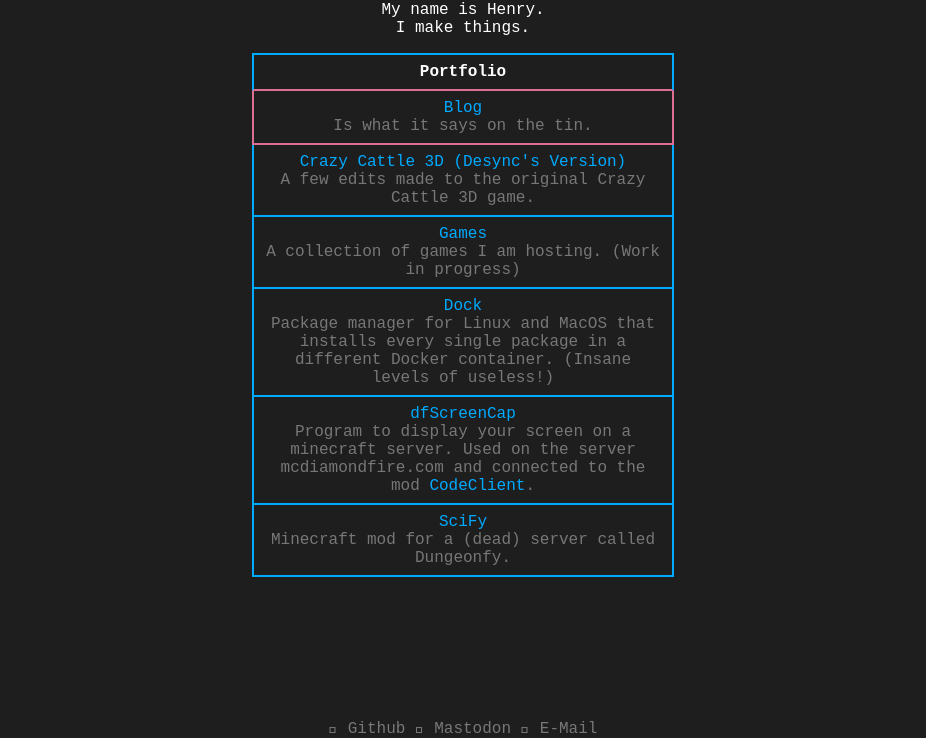
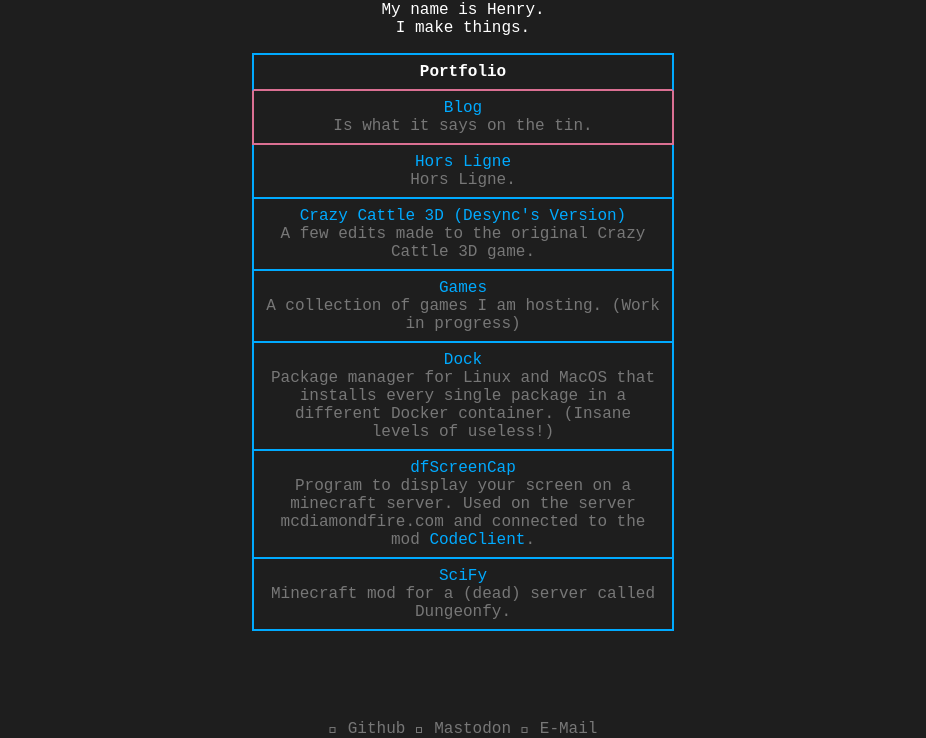
Before and after one commit to Desyncfy/desyncfy.github.io, a plain HTML site: page index.html in a window 1280 px wide. Shown: the part 62-800 px from the top of the page, without its empty margins (177-1103 px from the left). Drawn offline with Linux system fonts and the light colour scheme; a web font is replaced by a local one.

Commit message:
hors ligne

```diff
--- a/index.html
+++ b/index.html
@@ -36,6 +36,11 @@
         Is what it says on the tin.
       </div>
       <div class="item">
+        <a href="https://itch.io/embed-upload/14816909" target="_blank">Hors Ligne</a>
+        <br>
+        Hors Ligne.
+      </div>
+      <div class="item">
         <a href="cattle3d.html">Crazy Cattle 3D (Desync's Version)</a>
         <br>
         A few edits made to the original Crazy Cattle 3D game.
```
